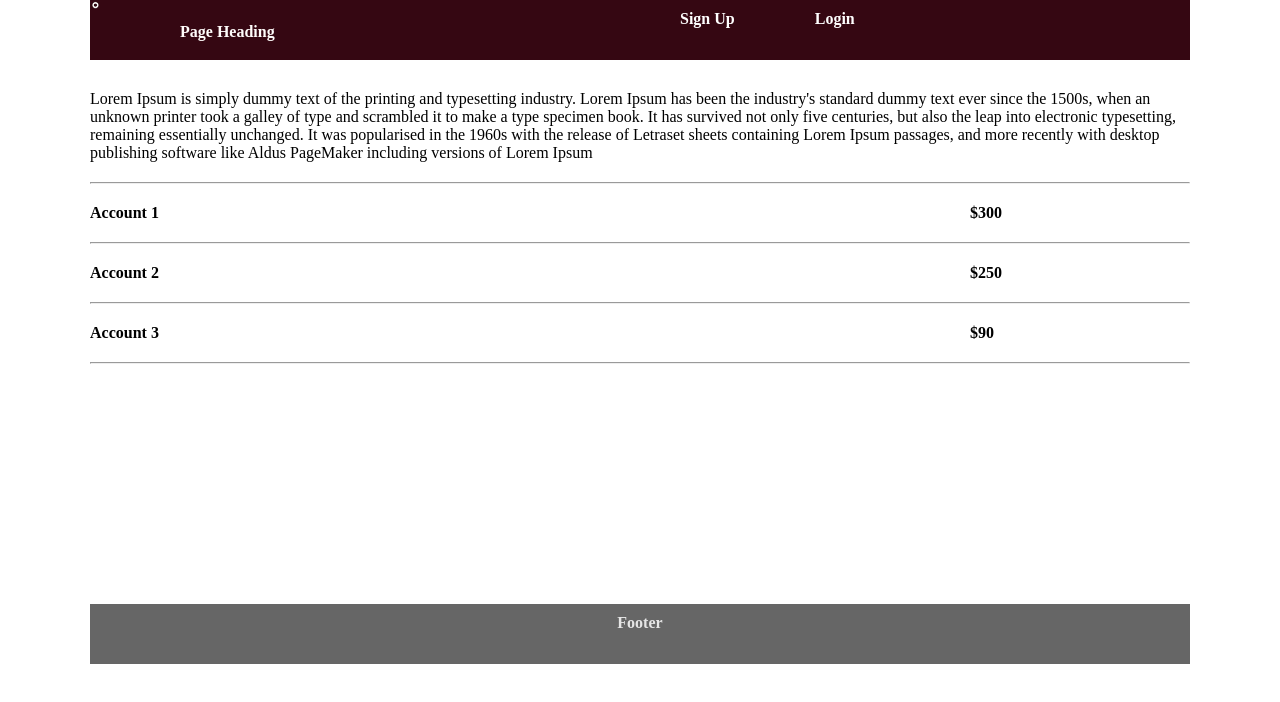
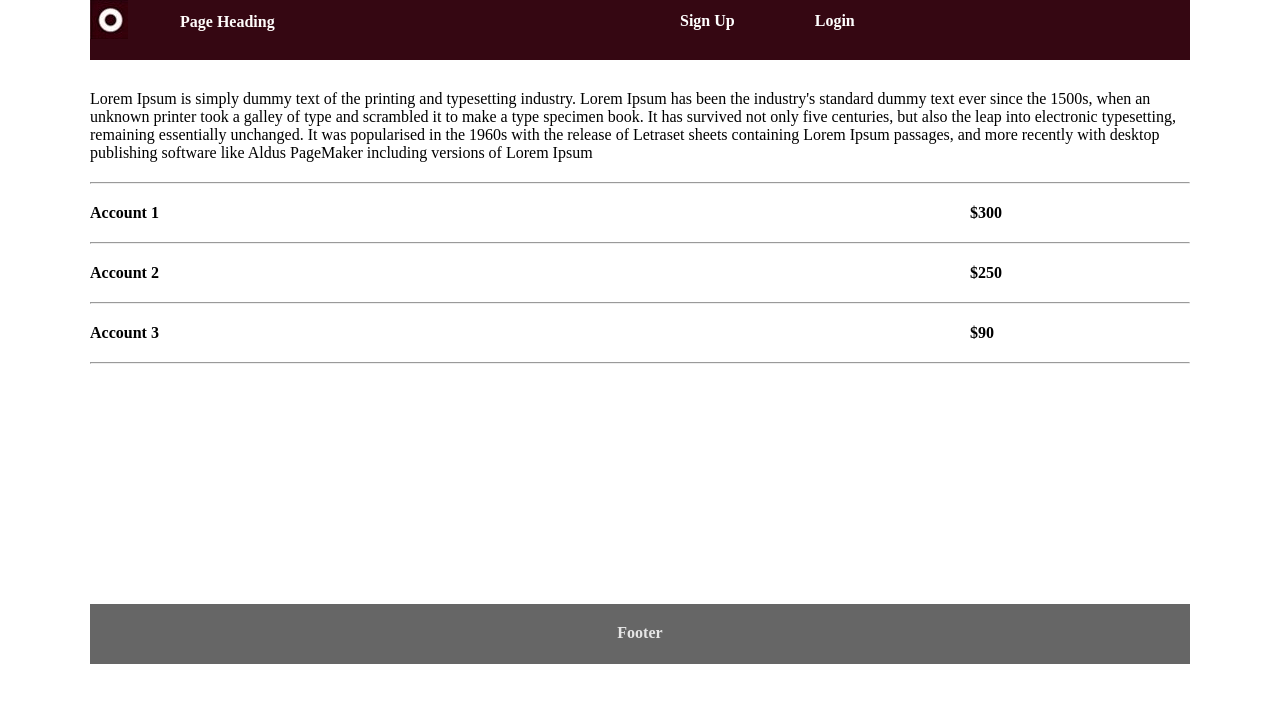
Before and after one commit to msn0202/web-platform-nkjb3q, a plain HTML site: page index.html in a window 1280 px wide. Drawn offline with Linux system fonts and the light colour scheme.

Commit message:
UI issue fixed

```diff
--- a/index.html
+++ b/index.html
@@ -8,7 +8,7 @@
   <div class="wrapper">
   <div class="header_part">
     <div class="logo">
-      <img src="logo_one.JPG" alt="name" width="10px" height="10px">
+      <img src="./image/logo_one.png" alt="name" >
       <h5>Page Heading</h5>
     </div>
     <div class="menu">
--- a/styles.css
+++ b/styles.css
@@ -22,14 +22,17 @@
 
 }
 h5{
-  /* padding: 13px 70px; */
+
   position: relative;
-  /* bottom: 31px; */
+  bottom: 7px;
   left: 90px;
-top:13px;
+top:-26px;
   color:#fffcfb ;
   font-size: 16px;
   font-weight: bold;
+}
+img{
+
 }
 .menu{
   width: 50%;
@@ -40,7 +43,7 @@
 }
 .menu ul li a{
   float: left;
-  padding: 10px 40px;
+  padding: 12px 40px;
   text-decoration: none;
   /* padding: 10px 10px 69px 100px; */
 
@@ -57,11 +60,10 @@
 .menu ul li a:hover{
   background-color: #b171c8;
   text-align: center;
-  /* position:relative; */
-   left: -10px;
-   height: 1%;
+  margin-top: 10px;
 
-   margin-top: 10px;
+
+
 }
 
 .cont{
@@ -105,7 +107,7 @@
 }
 h6{
   position: relative;
-  top:10px;
+  top:20px;
   text-align: center;
 color:#e5e5e5 ;
 font-size: 16px;
```
Also changed, not shown: image/logo_one.JPG (renamed from logo_one.JPG), image/logo_one.png (renamed from logo_one.png), 1 other file.
